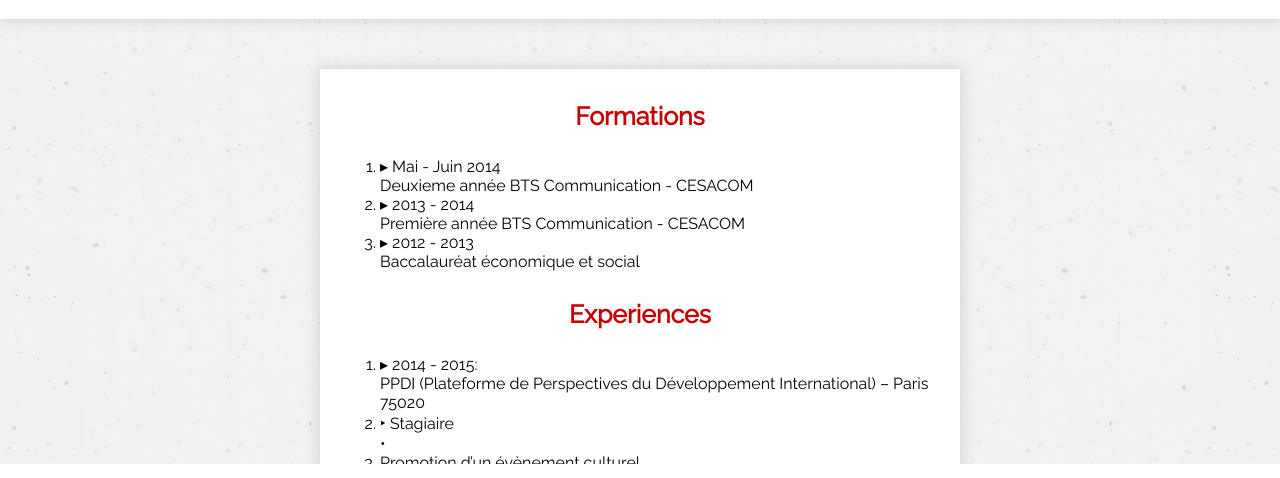
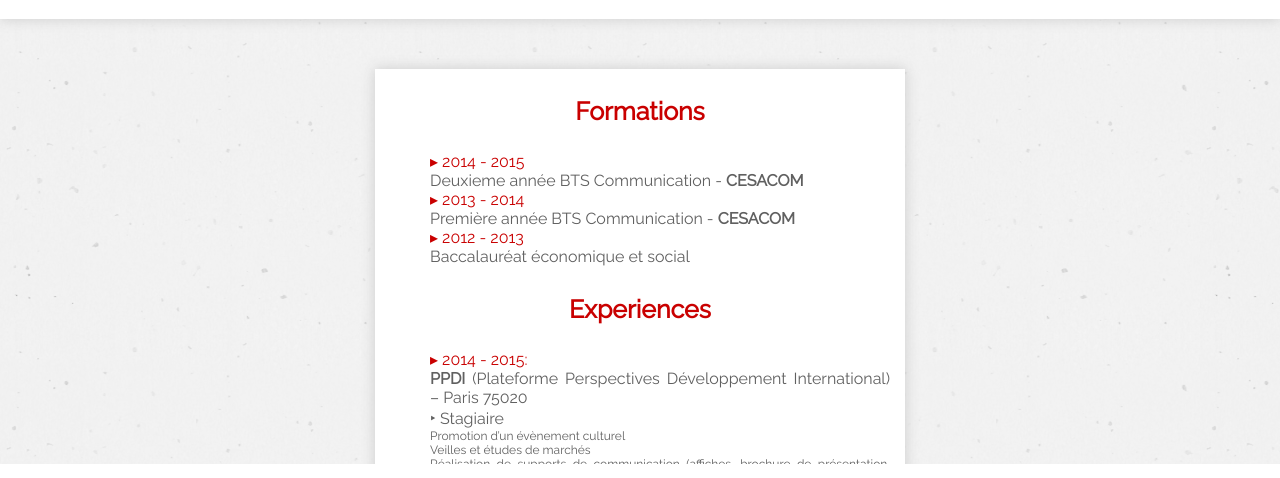
Before and after one commit to maaksime/projettest, a plain HTML site: page experiences.html in a window 1280 px wide. Shown: the part 264-742 px from the top of the page. Drawn offline with Linux system fonts and the light colour scheme.

Commit message:
Avant vacances ajouts

```diff
--- a/experiences.html
+++ b/experiences.html
@@ -26,21 +26,22 @@
 
      <main>
 
-       <h2>Formations</h1>
-    <ol><li class="box"><div class="bleu">▸ Mai - Juin 2014</div> Deuxieme année BTS Communication - CESACOM</li>
-        <li class="box"><div class="bleu">▸ 2013 - 2014</div> Première année BTS Communication - CESACOM</li>
-        <li class="box"><div class="bleu">▸ 2012 - 2013</div> Baccalauréat économique et social</li></ol>
+       <h2>Formations</h2>
+    <ol class="gris"><li><div class="rouge">▸ 2014 - 2015</div> Deuxieme année BTS Communication - <b>CESACOM</b></li>
+        <li><div class="rouge">▸ 2013 - 2014</div> Première année BTS Communication - <b>CESACOM</b></li>
+        <li><div class="rouge">▸ 2012 - 2013</div> Baccalauréat économique et social</li></ol>
+
 
 
          <h2 class="box">Experiences</h2>
-    <ol><li class="box"><div class="bleu">▸ 2014 - 2015:</div> PPDI (Plateforme de Perspectives du Développement International) – Paris 75020
-      <li >‣ Stagiaire</li>
-•     <li>Promotion d’un évènement culturel </li>
-•     <li>Veilles et études de marchés </li>
-•     <li>Réalisation de supports de communication (affiches, brochure de présentation, cartons </li>
+    <ol class="gris"><li><div class="rouge">▸ 2014 - 2015:</div>
+        <b>PPDI</b> (Plateforme Perspectives Développement International) – Paris 75020
+      <li>‣ Stagiaire</li>
+<div class="souspartie"><li>Promotion d’un évènement culturel</li>
+<li>Veilles et études de marchés </li>
+<li>Réalisation de supports de communication (affiches, brochure de présentation, cartons </li>
 d’invitations, dossier de presse)</li></ol>
-        <li class="box"><div class="bleu">▸ 2013 - 2014:</div> Première année BTS Communication - CESACOM</li>
-        <li class="box"><div class="bleu">▸ 2012 - 2013:</div> Baccalauréat économique et social</li></ol>
+
 
 </main>
 
--- a/style.css
+++ b/style.css
@@ -8,12 +8,15 @@ body {
 }
 
 main {
-    max-width: 600px;
+    max-width: 500px;
     margin:auto;
-    margin-top:50px;
-    padding:20px;
+    margin-top:0px;
+    margin-bottom: 60px;
+    padding:15px;
     background-color:#FFFFFF;
     box-shadow: 0px 0px 13px #ccc;
+    text-align: justify;
+
 }
 
 header {
@@ -71,6 +74,11 @@ h2 {
 	color:#C90000;
 }
 
+.gris {
+    color:#606060;
+
+}
+
 .rouge{ color: #C90000; }
 
 .barre {
@@ -96,3 +104,17 @@ footer li {
     display: inline-block;
 
 }
+
+li {
+  list-style: none;
+}
+
+.rouge {
+    color:#C90000;
+
+}
+
+.souspartie {
+    font-size:12px;
+
+}
```
Also changed, not shown: portfolio.html (+4 -3 lines).
